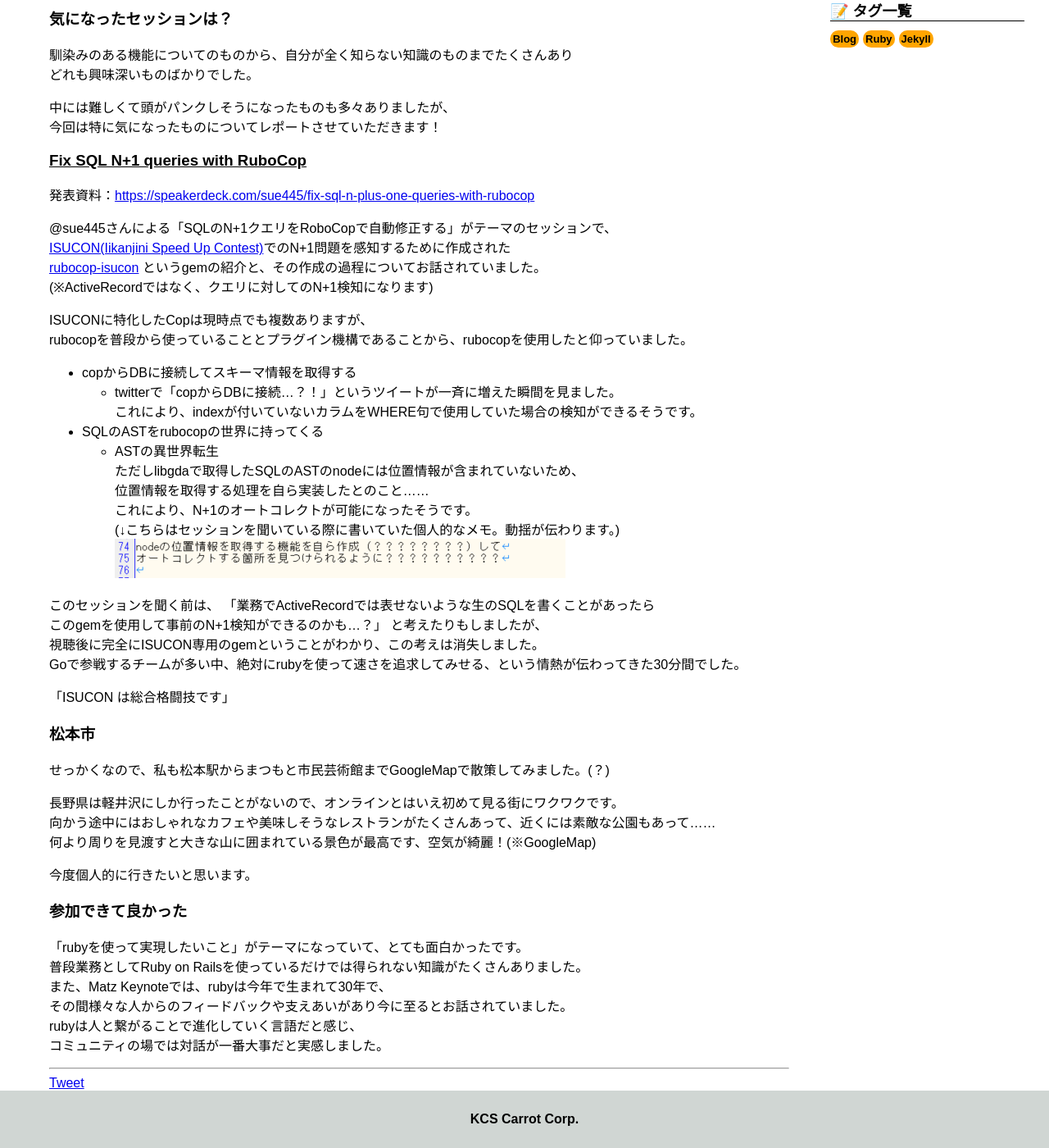
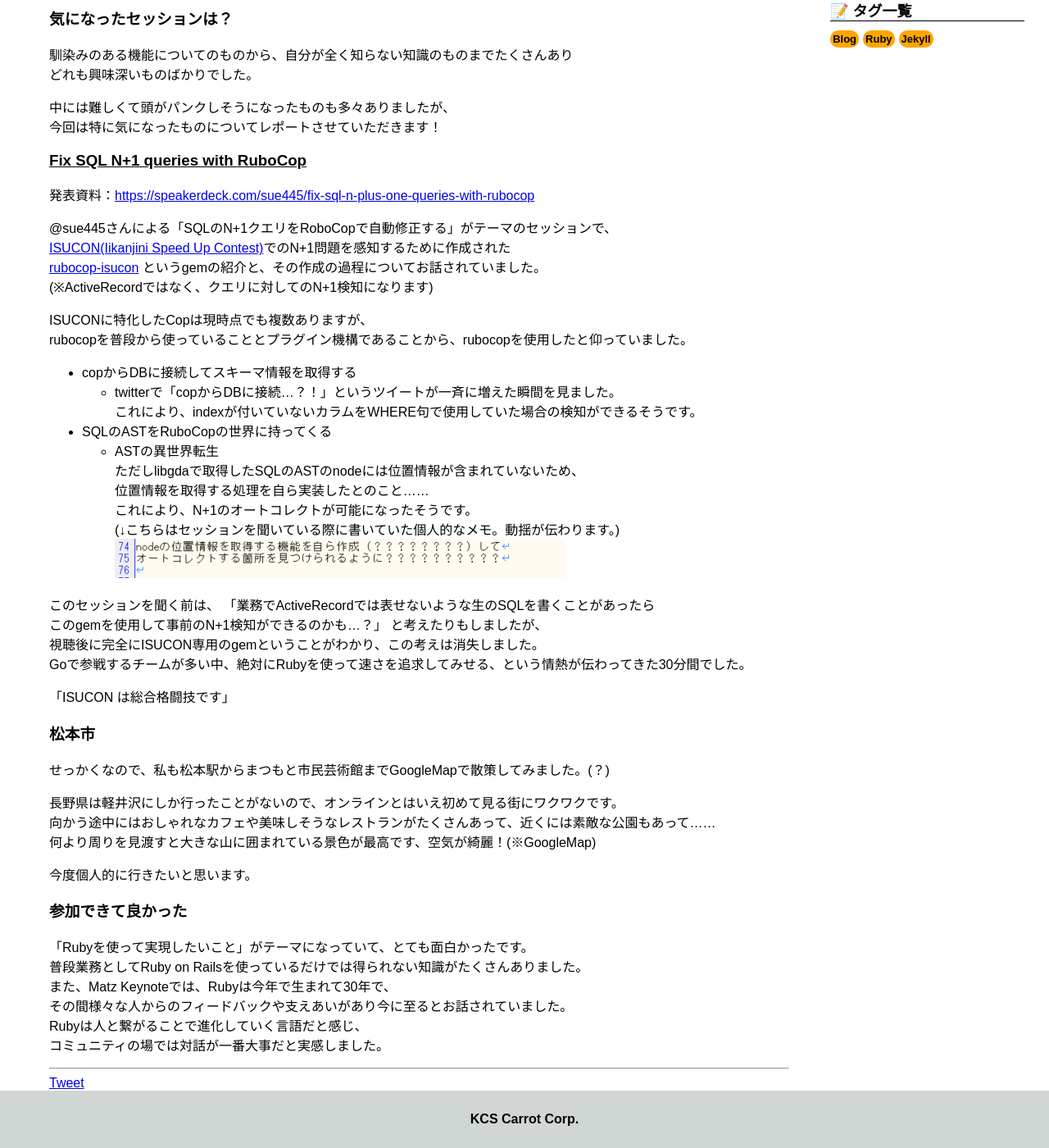
Before and after one commit to kcscarrot-konno/h2carrot.github.io, a Jekyll site: the page built from _posts/2023-05-17-rubykaigi2023-session-reports-at-online02.md, in a window 1280 px wide and 1400 px high, scrolled down 693 px. Shown: the whole window at 82% size. Built offline with Jekyll 4.4.1, drawn with Linux system fonts in a browser that asks for light colours; emoji names are drawn with the system emoji font; comment, search, counter and statistics services are not loaded; some of the changed text lies outside the part shown.

Commit message:
アルファベットの表記揺れを統一する

```diff
--- a/_posts/2023-05-17-rubykaigi2023-session-reports-at-online02.md
+++ b/_posts/2023-05-17-rubykaigi2023-session-reports-at-online02.md
@@ -9,7 +9,7 @@ tags: [Ruby]
 ---
 こんにちは！H2開発グループのhasumiです。
 
-今回は長野県松本市 まつもと市民芸術館で開催された、Rubykaigi2023にオンライン参加させていただきました。<br>
+今回は長野県松本市 まつもと市民芸術館で開催された、RubyKaigi2023にオンライン参加させていただきました。<br>
 参加した感想や、気になったセッション等について書いていきたいと思います！！
 
 ### オンライン参加
@@ -17,7 +17,7 @@ tags: [Ruby]
 オンラインでの参加だったので、会場の様子を実際に見ることは叶いませんでしたが、<br>
 会場の熱気や、セッションの中でライブコーディングが始まった時など、<br>
 参加されている皆様の歓声や笑い声が聞こえ、現地の盛り上がりが伝わってきました！<br>
-同時にtwitterの#rubykaigiのハッシュタグを追いかけていたため、様々な情報を集めることができました。<br>
+同時にTwitterの#rubykaigiのハッシュタグを追いかけていたため、様々な情報を集めることができました。<br>
 
 楽しそうな出展もたくさんあり、<br>
 クックパッドさんの温度管理状況をリアルタイムでウォッチできる冷蔵庫や<br>
@@ -52,7 +52,7 @@ rubocopを普段から使っていることとプラグイン機構であるこ
   - twitterで「copからDBに接続...？！」というツイートが一斉に増えた瞬間を見ました。<br>
     これにより、indexが付いていないカラムをWHERE句で使用していた場合の検知ができるそうです。
 
-- SQLのASTをrubocopの世界に持ってくる
+- SQLのASTをRuboCopの世界に持ってくる
   - ASTの異世界転生<br>
     ただしlibgdaで取得したSQLのASTのnodeには位置情報が含まれていないため、<br>
     位置情報を取得する処理を自ら実装したとのこと......<br>
@@ -65,7 +65,7 @@ rubocopを普段から使っていることとプラグイン機構であるこ
 このgemを使用して事前のN+1検知ができるのかも...？」
 と考えたりもしましたが、<br>
 視聴後に完全にISUCON専用のgemということがわかり、この考えは消失しました。<br>
-Goで参戦するチームが多い中、絶対にrubyを使って速さを追求してみせる、という情熱が伝わってきた30分間でした。
+Goで参戦するチームが多い中、絶対にRubyを使って速さを追求してみせる、という情熱が伝わってきた30分間でした。
 
 「ISUCON は総合格闘技です」
 
@@ -80,9 +80,9 @@ Goで参戦するチームが多い中、絶対にrubyを使って速さを追
 
 ### 参加できて良かった
 
-「rubyを使って実現したいこと」がテーマになっていて、とても面白かったです。<br>
+「Rubyを使って実現したいこと」がテーマになっていて、とても面白かったです。<br>
 普段業務としてRuby on Railsを使っているだけでは得られない知識がたくさんありました。<br>
-また、Matz Keynoteでは、rubyは今年で生まれて30年で、<br>
+また、Matz Keynoteでは、Rubyは今年で生まれて30年で、<br>
 その間様々な人からのフィードバックや支えあいがあり今に至るとお話されていました。<br>
-rubyは人と繋がることで進化していく言語だと感じ、<br>
+Rubyは人と繋がることで進化していく言語だと感じ、<br>
 コミュニティの場では対話が一番大事だと実感しました。
```
